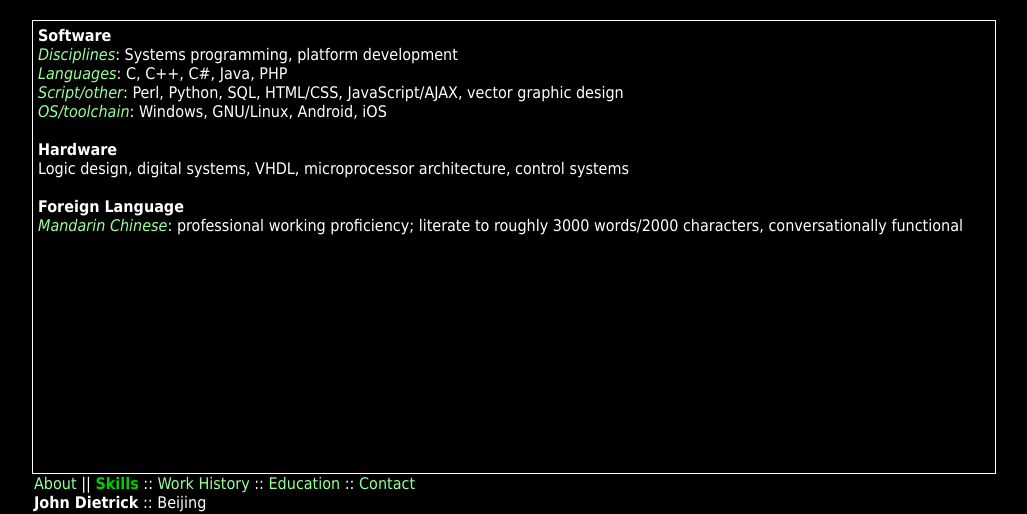
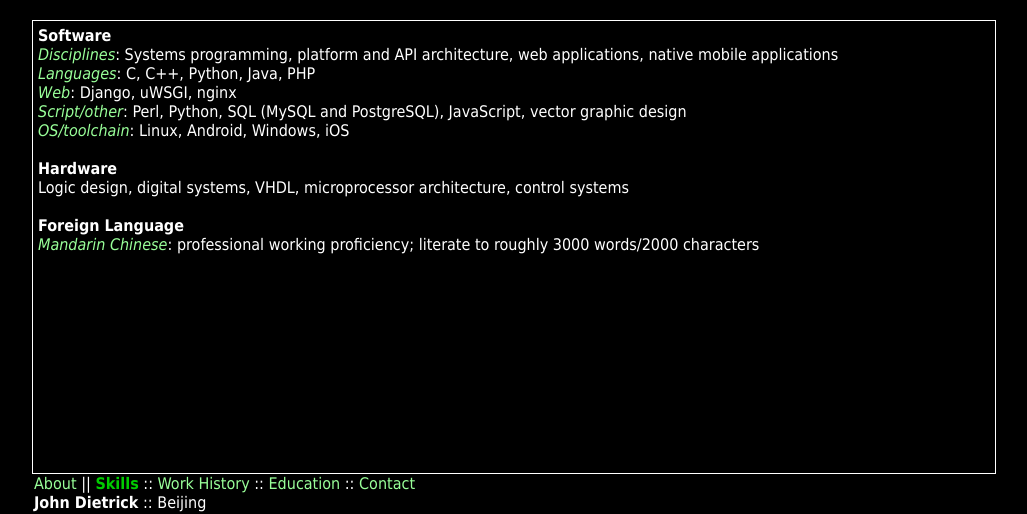
Before and after one commit to jrdietrick/johndietrick.com, a PHP site: page /professional/skills.php in a window 1280 px wide. Shown: the top 514 px of the page, without its empty margins (126-1153 px from the left). Run offline with PHP 8.4, Linux system fonts and the light colour scheme.

Commit message:
Some changes made a long time ago, never committed

```diff
--- a/professional/contact.php
+++ b/professional/contact.php
@@ -11,8 +11,7 @@ If you're calling from...<br/>
 Email:<br/>
 <span style="color: #00CC00">john</span> /<strong>at</strong>/ <span style="color: #00CC00">johndietrick</span> /<strong>dot</strong>/ <span style="color: #00CC00">com</span>
 <br/><br/>
-Crypto key:
-<pre class="sourceCode C" style="font-family: Consolas, monospace">    -----BEGIN PGP PUBLIC KEY BLOCK-----
+<pre class="sourceCode C" style="font-family: Consolas, monospace; margin-left: 48px;">-----BEGIN PGP PUBLIC KEY BLOCK-----
 Version: GnuPG v1.4.11 (GNU/Linux)
 
 mQENBFH18vABCADqr55WHmv7NpWmQBBCI71koEKB7hNAdOJebc4IsqsVRuM+v3jq
--- a/professional/skills.php
+++ b/professional/skills.php
@@ -3,16 +3,17 @@
 <div style="overflow: auto; margin-left: auto; margin-right:auto; margin-top: 20px; border: 1px solid #FFFFFF; padding: 0px; width: 962px; height: 452px; text-align: left">
 <div style="padding: 5px;">
 <strong>Software</strong><br/>
-<span style="color: #99FF99"><i>Disciplines</i></span>: Systems programming, platform development<br/>
-<span style="color: #99FF99"><i>Languages</i></span>: C, C++, C#, Java, PHP<br/>
-<span style="color: #99FF99"><i>Script/other</i></span>: Perl, Python, SQL, HTML/CSS, JavaScript/AJAX, vector graphic design<br/>
-<span style="color: #99FF99"><i>OS/toolchain</i></span>: Windows, GNU/Linux, Android, iOS<br/>
+<span style="color: #99FF99"><i>Disciplines</i></span>: Systems programming, platform and API architecture, web applications, native mobile applications<br/>
+<span style="color: #99FF99"><i>Languages</i></span>: C, C++, Python, Java, PHP<br/>
+<span style="color: #99FF99"><i>Web</i></span>: Django, uWSGI, nginx<br/>
+<span style="color: #99FF99"><i>Script/other</i></span>: Perl, Python, SQL (MySQL and PostgreSQL), JavaScript, vector graphic design<br/>
+<span style="color: #99FF99"><i>OS/toolchain</i></span>: Linux, Android, Windows, iOS<br/>
 <br/>
 <strong>Hardware</strong><br/>
 Logic design, digital systems, VHDL, microprocessor architecture, control systems<br/>
 <br/>
 <strong>Foreign Language</strong><br/>
-<span style="color: #99FF99"><i>Mandarin Chinese</i></span>: professional working proficiency; literate to roughly 3000 words/2000 characters, conversationally functional
+<span style="color: #99FF99"><i>Mandarin Chinese</i></span>: professional working proficiency; literate to roughly 3000 words/2000 characters
 </div>
 </div>
 <?php include "../navbar.php" ?>
```
Also changed, not shown: professional/work.php (+6 -1 lines). Lines whose indentation alone changed are shown as unchanged.
